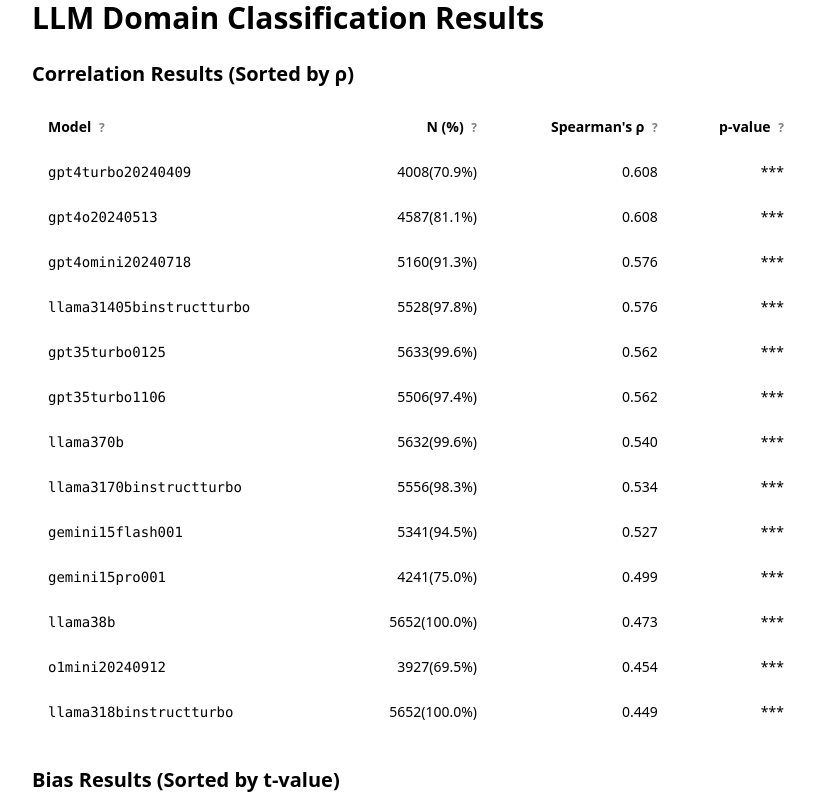
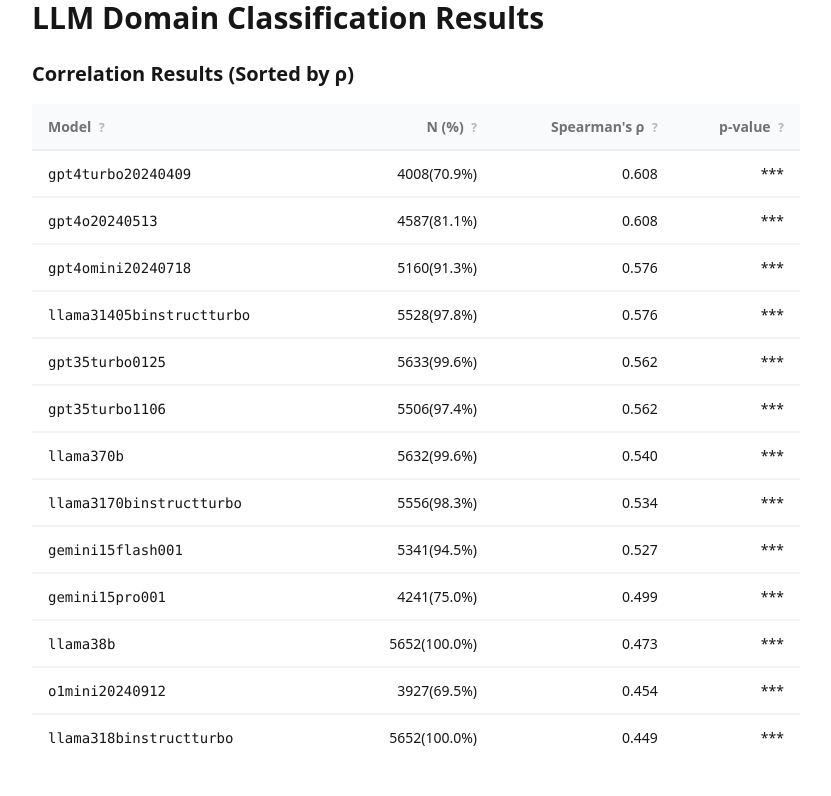
Before and after one commit to yang3kc/llm_domain_classification, a Vue app in the folder frontend/: page / in a window 1280 px wide. Shown: the top 796 px of the page, without its empty margins (224-1055 px from the left). Built offline with nearby package versions, Linux system fonts and the light colour scheme.

Commit message:
🎨 style(assets): update daisyui plugin theme to pastel

```diff
--- a/frontend/src/assets/main.css
+++ b/frontend/src/assets/main.css
@@ -1,6 +1,6 @@
 @import 'tailwindcss';
 @plugin 'daisyui' {
-  themes: false;
+  themes: pastel --default;
 }
 
 /* Custom container style */
```
